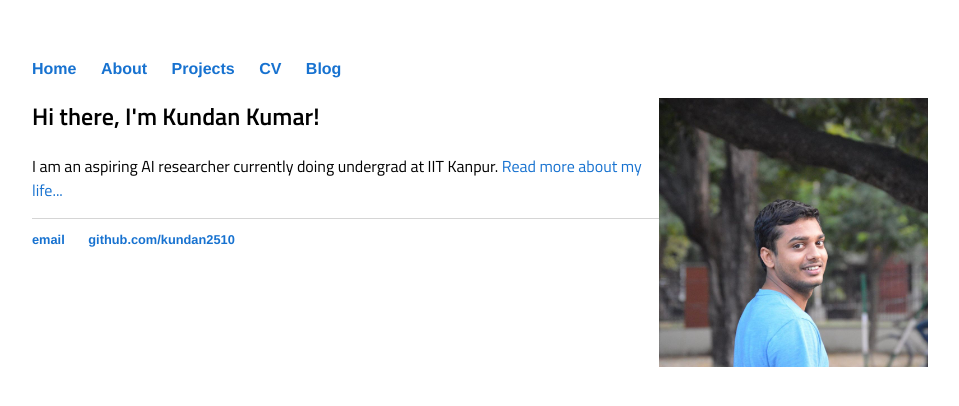
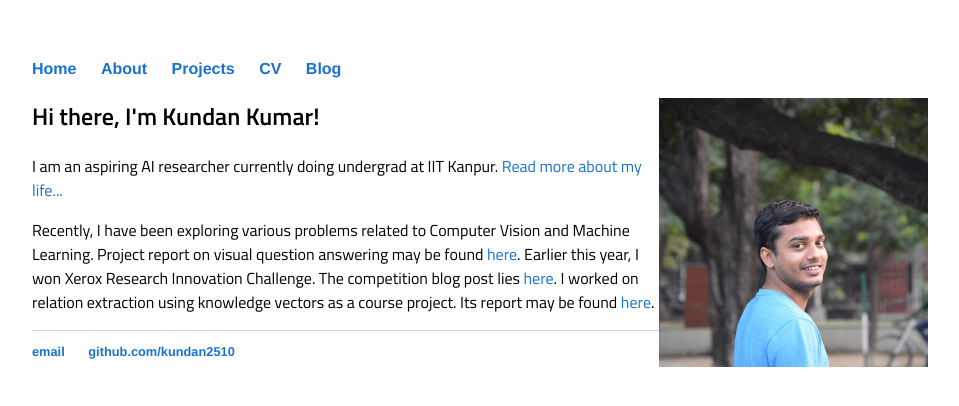
Before and after one commit to kundan2510/kundan2510.github.io, a Jekyll site: the page built from index.html, in a window 1280 px wide. Shown: the top 406 px of the page, without its empty margins (160-1119 px from the left). Built offline with Jekyll 4.4.1, drawn with Linux system fonts in a browser that asks for light colours.

Commit message:
Update index.html

```diff
--- a/index.html
+++ b/index.html
@@ -6,4 +6,5 @@ title: Kundan Kumar
 	<!--img style="float: right;" src="/images/mypic.jpg" width="30%"></img-->
 	<h2>Hi there, I'm Kundan Kumar!</h2>
 	<p>I am an aspiring AI researcher currently doing undergrad at IIT Kanpur. <a href="/about.html">Read more about my life...</a></p>
+	<p>Recently, I have been exploring various problems related to Computer Vision and Machine Learning. Project report on visual question answering may be found <a href="">here</a>. Earlier this year, I won Xerox Research Innovation Challenge. The competition blog post lies <a href="">here</a>. I worked on relation extraction using knowledge vectors as a course project. Its report may be found <a href="">here</a>.</p>
 </div><!-- /.blurb -->
```
